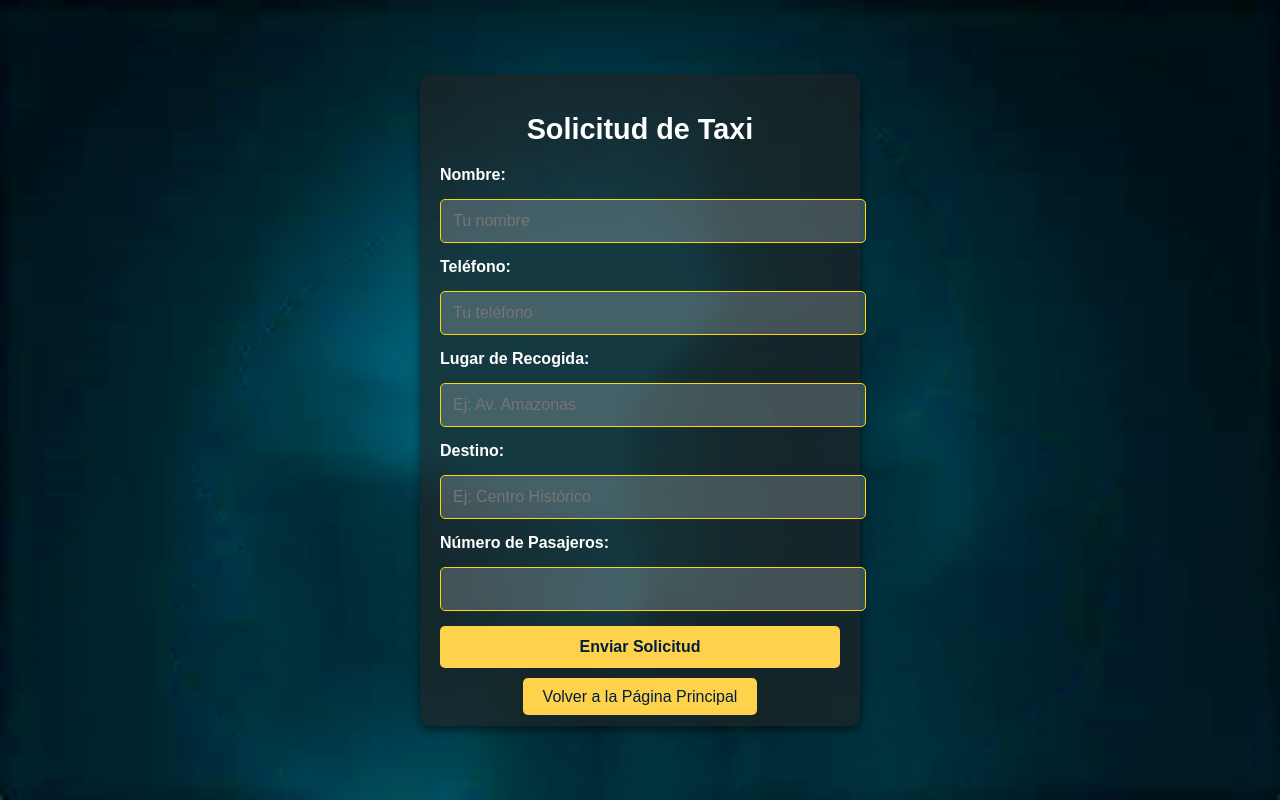
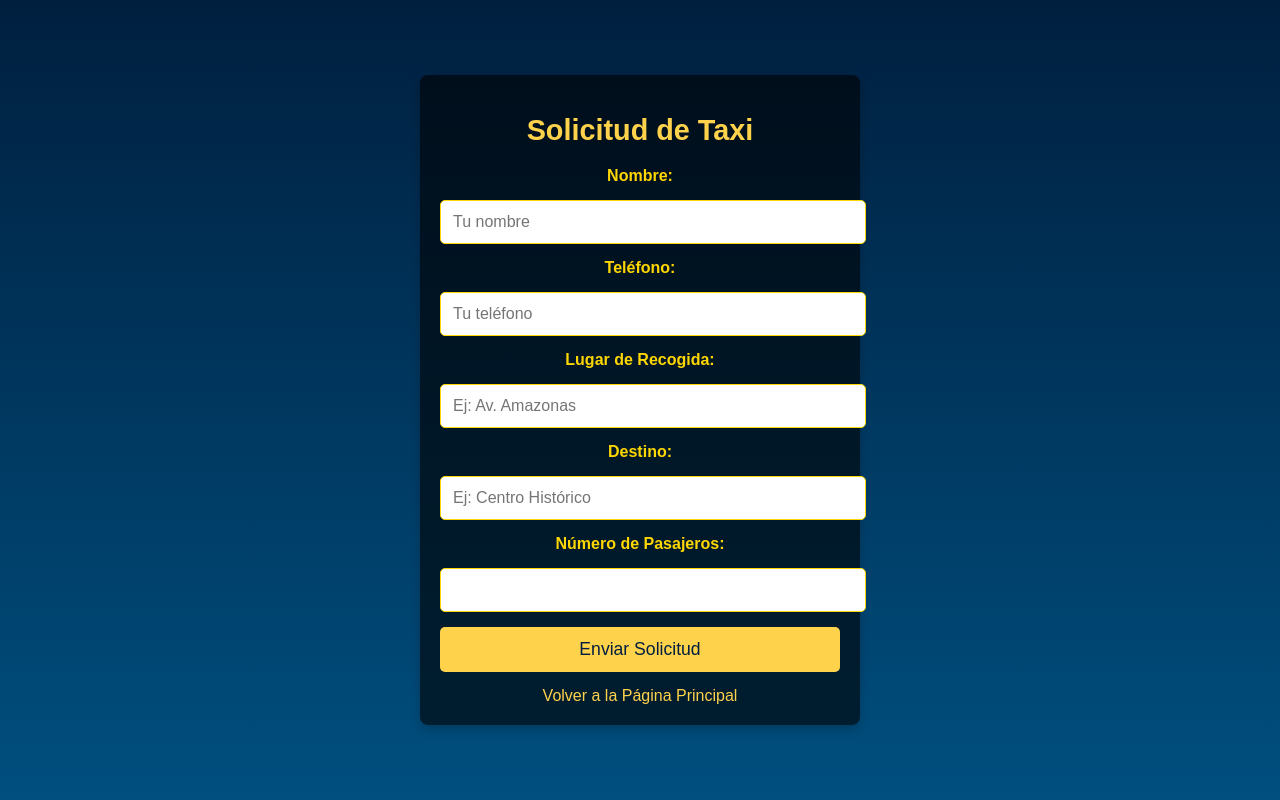
Before and after one commit to javoecu87/GAVVIP, a Flask app: page /taxi-service in a window 1280 px wide. Run offline with Flask 3, Linux system fonts and the light colour scheme.

Commit message:
Add files via upload

```diff
--- a/templates/taxi.html
+++ b/templates/taxi.html
@@ -6,34 +6,29 @@
     <title>Solicitud de Taxi</title>
     <style>
         body {
-            font-family: 'Arial', sans-serif;
-            text-align: center;
-            background: url('/static/images/thx.png') no-repeat center center;
-            background-size: cover;
-            background-attachment: fixed;
-            color: #FFD700;
-            margin: 0;
-            padding: 0;
+            font-family: Arial, sans-serif;
             display: flex;
+            flex-direction: column;
             justify-content: center;
             align-items: center;
             min-height: 100vh;
+            margin: 0;
+            padding: 0 20px; /* Ajuste de espacio */
+            background: linear-gradient(to bottom, #001f3f, #004f7f);
         }
         .container {
-            background-color: rgba(34, 34, 34, 0.6); /* Transparencia ajustada */
+            background: rgba(0, 0, 0, 0.6); /* Transparente */
+            width: 90%;
+            max-width: 400px;
             padding: 20px;
-            border-radius: 10px;
-            max-width: 400px;
-            width: 90%;
-            box-shadow: 0 4px 10px rgba(0, 0, 0, 0.5);
-            text-align: left;
+            border-radius: 8px;
+            box-shadow: 0 4px 10px rgba(0, 0, 0, 0.2);
+            text-align: center;
         }
         h1 {
-            color: #FFFFFF; /* Blanco óptico */
-            font-family: 'Arial Bold', sans-serif;
             font-size: 1.8em;
+            color: #FFD24C;
             margin-bottom: 20px;
-            text-align: center;
         }
         form {
             display: flex;
@@ -43,16 +38,14 @@
         label {
             font-size: 1em;
             font-weight: bold;
-            color: #FFFFFF;
+            color: #FFD700;
         }
         input, button {
+            padding: 12px;
+            border-radius: 5px;
+            border: 1px solid #FFD700;
+            font-size: 1em;
             width: 100%;
-            padding: 12px;
-            font-size: 1em;
-            border: 1px solid #FFD700;
-            border-radius: 5px;
-            background-color: rgba(255, 255, 255, 0.2);
-            color: #FFFFFF;
         }
         input:focus {
             outline: none;
@@ -61,34 +54,41 @@
         }
         button {
             background-color: #FFD24C;
-            color: #001f3f; /* Azul oscuro */
-            font-weight: bold;
+            color: #001f3f;
             border: none;
             cursor: pointer;
+            font-size: 1.1em;
             transition: background-color 0.3s ease;
         }
         button:hover {
             background-color: #FFBA42;
             color: #FFFFFF;
         }
-        .back-to-main {
-            text-align: center;
-            margin-top: 20px;
+        .back-button {
+            margin-top: 15px;
         }
-        .back-to-main a {
+        a {
             text-decoration: none;
-            background-color: #FFD24C;
-            color: #001f3f;
-            padding: 10px 20px;
-            border-radius: 5px;
-            font-size: 1em;
-            transition: background-color 0.3s ease;
-        }
-        .back-to-main a:hover {
-            background-color: #FFBA42;
-            color: #FFFFFF;
+            color: #FFD24C;
         }
     </style>
+    <script>
+        document.addEventListener("DOMContentLoaded", function () {
+            const inputs = document.querySelectorAll("input");
+            inputs.forEach(input => {
+                input.addEventListener("focus", () => {
+                    window.scrollTo(0, input.getBoundingClientRect().top + window.scrollY - 50);
+                });
+            });
+        });
+
+        document.addEventListener("touchstart", function (event) {
+            const focusedElement = document.activeElement;
+            if (focusedElement && focusedElement.tagName === "INPUT") {
+                focusedElement.blur();
+            }
+        });
+    </script>
 </head>
 <body>
     <div class="container">
@@ -111,7 +111,7 @@
 
             <button type="submit">Enviar Solicitud</button>
         </form>
-        <div class="back-to-main">
+        <div class="back-button">
             <a href="/principal">Volver a la Página Principal</a>
         </div>
     </div>
```
